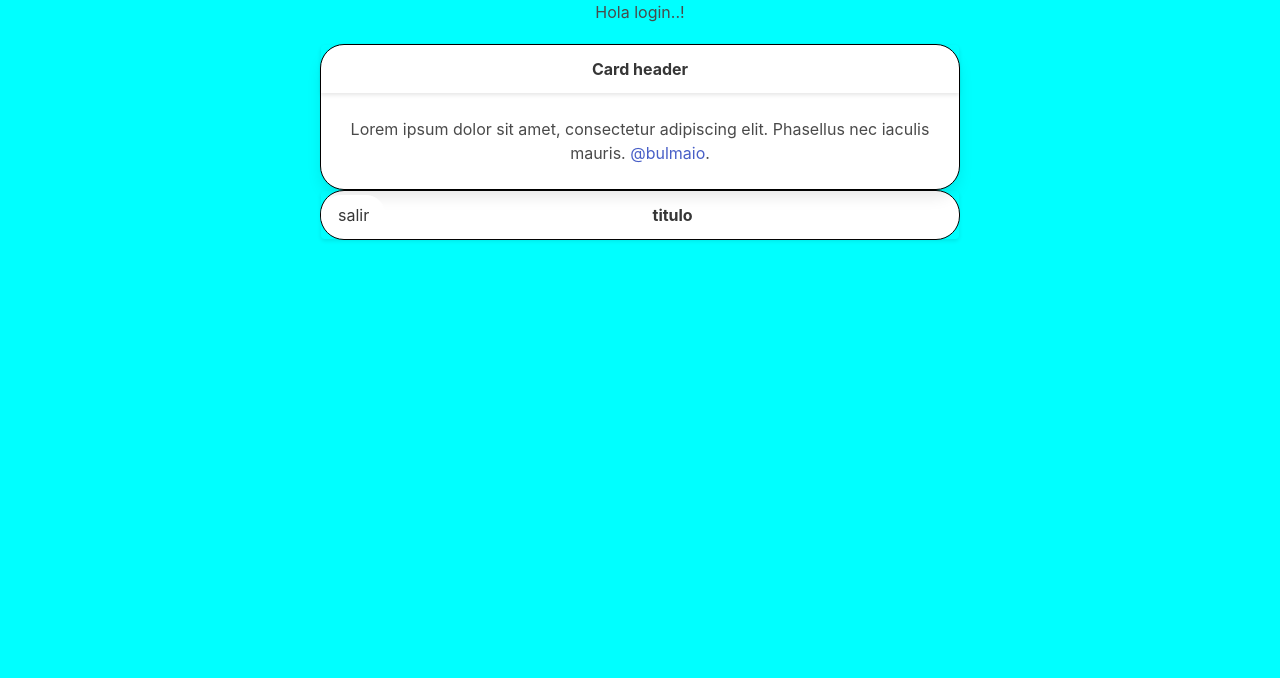
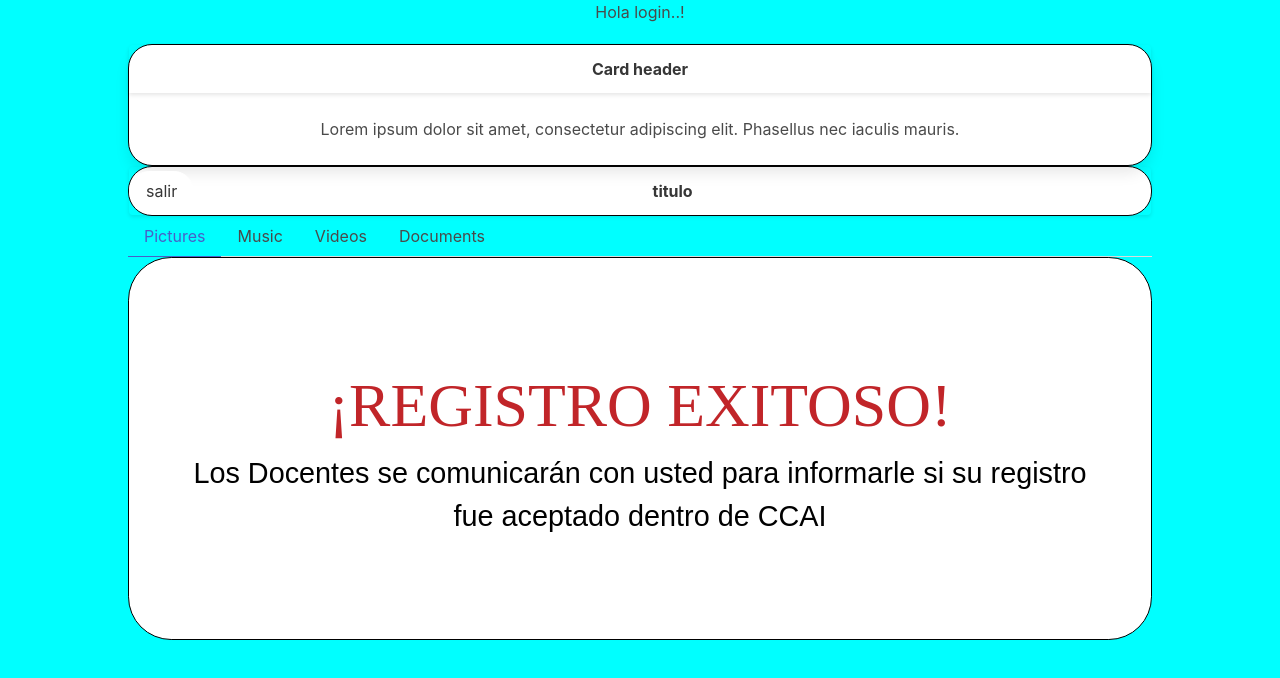
Before and after one commit to sandyCortes/ccai-manager, a React (Create React App) app: page / in a window 1280 px wide. Shown: the top 678 px of the page. Built offline with nearby package versions, Linux system fonts and the light colour scheme.

Commit message:
Creacion componente Dialog

```diff
--- a/src/components/ui/Cards/index.js
+++ b/src/components/ui/Cards/index.js
@@ -13,7 +13,7 @@ export const CardComponent = () => {
       <div class="card-content">
         <div class="content">
           Lorem ipsum dolor sit amet, consectetur adipiscing elit.
-          Phasellus nec iaculis mauris. <a>@bulmaio</a>.
+          Phasellus nec iaculis mauris.
         </div>
       </div>
     </div>
--- /dev/null
+++ b/src/components/ui/Dialog/DialogComponent.js
@@ -0,0 +1,13 @@
+import React from 'react';
+
+export const DialogComponent = (props) => {
+  return (
+    <div class="dialog">
+      <header class="dialog-header">
+        <p class="dialog-header-title">{props.titledialog}</p>
+      </header>
+      <div class="dialog-content">{props.message}
+      </div>
+    </div>
+  )
+}
--- /dev/null
+++ b/src/style/Dialog/dialog.css
@@ -0,0 +1,24 @@
+.dialog-header .dialog-header-title {
+
+    text-align: center;
+    display: block;
+    font-size: 2.15em;
+    font-family: 'Times New Roman', Times, serif;
+    color: #c12529;
+    font-weight: 400;
+  }
+
+.dialog {
+    padding-left: 2em;
+    padding-top: 3.5em;
+    padding-right: 2em;
+    padding-bottom: 3.5em;
+    border-radius: 1.50em;
+    background: #ffffff;
+    border: 0.063em solid #000000;
+    width: 100%;
+    font-size: 1.8em;
+    font-family: Arial, Helvetica, sans-serif;
+    color: #000000;
+    font-weight: 400;
+  }
--- a/src/style/global-styles.css
+++ b/src/style/global-styles.css
@@ -5,6 +5,7 @@
 @import url('./Inputs/input-label.css');
 @import url('./Cars//cards.css');
 @import url('./Header/header.css');
+@import url('./Dialog/dialog.css');
 
 .App {
   text-align: center;
--- a/src/views/Login.js
+++ b/src/views/Login.js
@@ -3,6 +3,7 @@ import React from 'react';
 import { TabsComponent } from './../components/commond/Tabs'
 import { CardComponent } from './../components/ui/Cards'
 import { HeaderComponent } from './../components/ui/Header/HeaderComponent';
+import { DialogComponent } from '../components/ui/Dialog/DialogComponent';
 
 
 const Login = () => {
@@ -10,10 +11,12 @@ const Login = () => {
     <div>
       <div>Hola login..!</div>
 
-      <div style={{ width: '50%', margin: 'auto', marginTop: '20px' }}>
+      <div style={{ width: '80%', margin: 'auto', marginTop: '20px' }}>
 
       <CardComponent />
       <HeaderComponent title ="titulo"/>
+      <TabsComponent/>
+      <DialogComponent titledialog ='¡REGISTRO EXITOSO!' message = 'Los Docentes se comunicarán con usted para informarle si su registro fue aceptado dentro de CCAI'/>
 
       </div>
     </div>
```
Also changed, not shown: src/components/ui/Header/HeaderComponent.js (+1 -6 lines).
